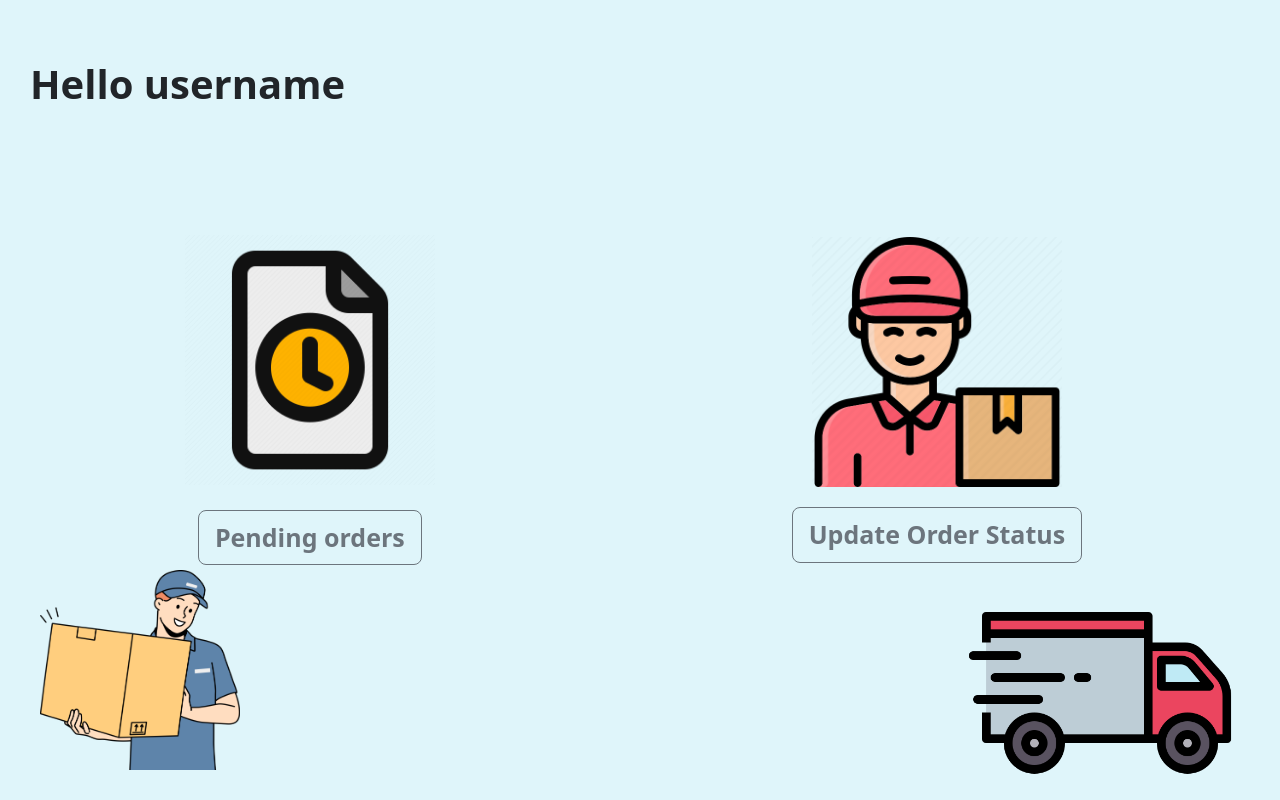
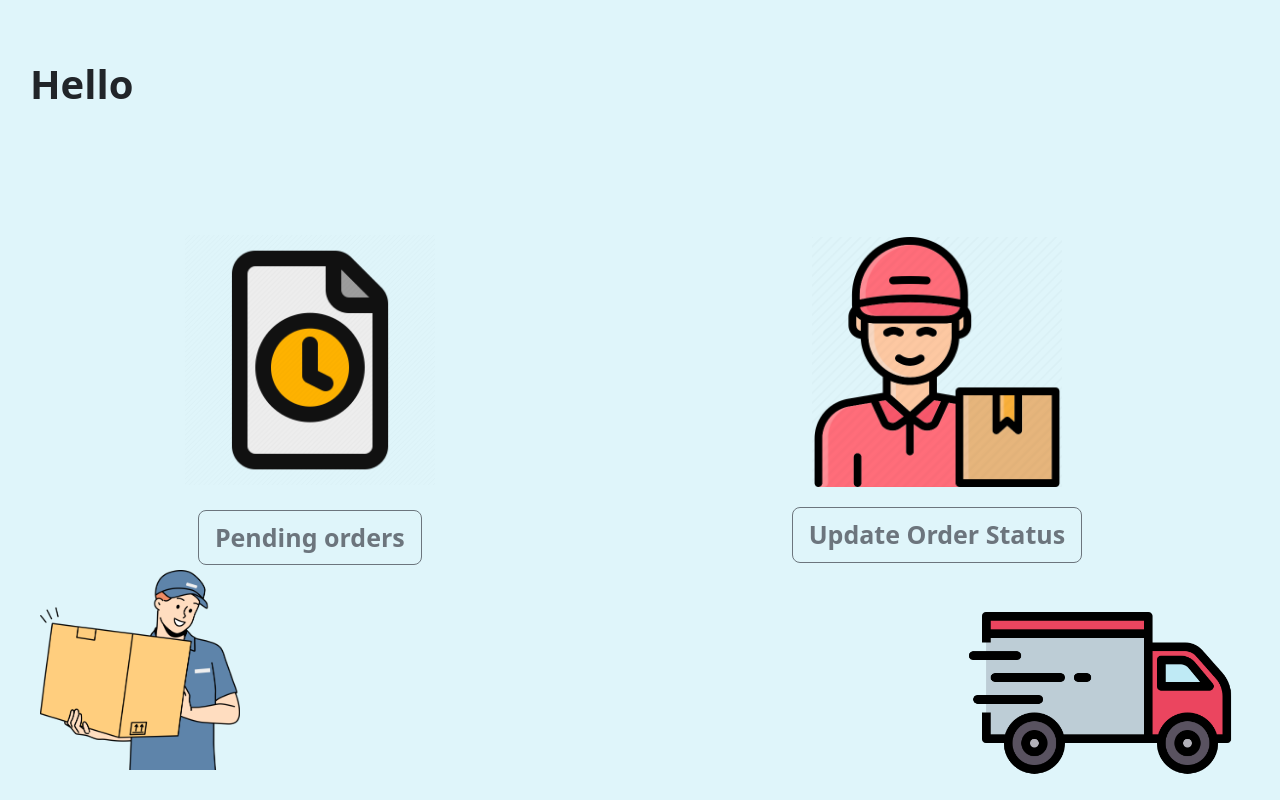
Before and after one commit to NourhanD/Tools-3-project, a React (Create React App) app in the folder Frontend/: page /courierHome in a window 1280 px wide. Built offline with nearby package versions, Linux system fonts and the light colour scheme.

Commit message:
Update CourierHomePage.js

```diff
--- a/Frontend/src/Pages/CourierHomePage.js
+++ b/Frontend/src/Pages/CourierHomePage.js
@@ -9,7 +9,7 @@ function CourierHomePage() {
         <div>
             <WebsiteTemplate />
             <div style={{ position: "absolute", top: "60px", left: "30px" }}>
-                <h3 style={{ fontSize: "40px" ,fontWeight:"bold" }}>Hello username</h3>
+                <h3 style={{ fontSize: "40px" ,fontWeight:"bold" }}>Hello</h3>
             </div>
 
             <div style={{ display: "flex", justifyContent: "center", alignItems: "center", height: "100vh", gap: "120px" }}>
```
